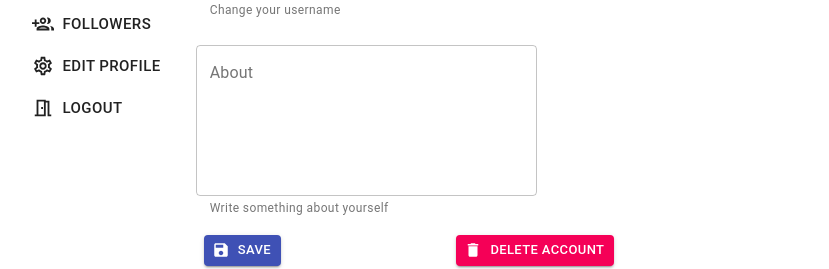
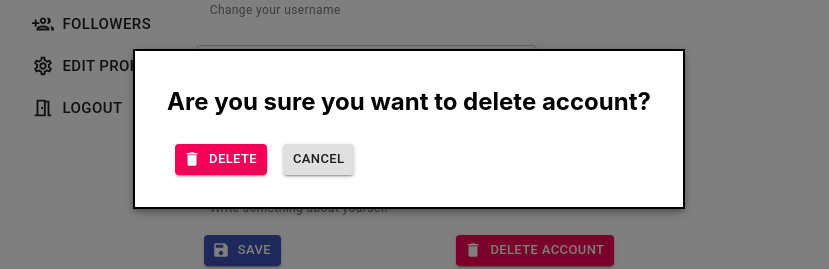
Before and after one commit to kami2/kwikker, a React (Create React App) app in the folder frontend/: page /edit in a window 1280 px wide. Both pictures are taken after a click on the button "DELETE ACCOUNT". Shown: the part 271-540 px from the top of the page, without its empty margins (231-1060 px from the left). Built offline with nearby package versions, Linux system fonts and the light colour scheme; no server answers.

Commit message:
Add delete account functionality

```diff
--- a/frontend/src/components/DeleteAccount.js
+++ b/frontend/src/components/DeleteAccount.js
@@ -1,9 +1,13 @@
-import React from 'react';
+import React, { useState } from 'react';
 import axiosInstance from '../axios';
+import { useNavigate } from 'react-router-dom';
 
 import { makeStyles } from '@material-ui/core/styles';
 import { Button } from '@material-ui/core';
 import DeleteIcon from '@material-ui/icons/Delete';
+import Modal from '@material-ui/core/Modal';
+import Backdrop from '@material-ui/core/Backdrop';
+import Fade from '@material-ui/core/Fade';
 
 
 
@@ -14,21 +18,44 @@ const useStyles = makeStyles((theme) => ({
     button: {
         margin: theme.spacing(1),
     },
+    modal: {
+        display: 'flex',
+        alignItems: 'center',
+        justifyContent: 'center',
+    },
+    paper: {
+        backgroundColor: theme.palette.background.paper,
+        border: '2px solid #000',
+        boxShadow: theme.shadows[5],
+        padding: theme.spacing(2, 4, 3),
+    },
 }));
 
 
 export function DeleteAccount(props) {
+    const navigate = useNavigate();
     const classes = useStyles();
+    const [open, setOpen] = useState(false);
+
+    const handleOpen = () => {
+        setOpen(true);
+    };
+
+    const handleClose = () => {
+        setOpen(false);
+    };
 
 
     const handleSubmit = (event) => {
         event.preventDefault();
-        console.log('deleting')
-        // axiosInstance
-        //     .delete(`profile/edit/${props.toDelete}/`)
-        //     .then((res) => {
-        //         props.loadData();
-        //     });
+        axiosInstance
+            .delete(`profile/edit/${props.toDelete}`)
+            .then((res) => {
+                localStorage.removeItem('access_token');
+                localStorage.removeItem('refresh_token');
+                axiosInstance.defaults.headers['Authorization'] = null;
+                navigate('/');
+            });
     };
 
 
@@ -40,10 +67,47 @@ export function DeleteAccount(props) {
                 size="small"
                 className={classes.button}
                 startIcon={<DeleteIcon />}
-                onClick={handleSubmit}
+                onClick={handleOpen}
             >
                 Delete Account
             </Button>
+            <Modal
+                aria-labelledby="transition-modal-title"
+                aria-describedby="transition-modal-description"
+                className={classes.modal}
+                open={open}
+                onClose={handleClose}
+                closeAfterTransition
+                BackdropComponent={Backdrop}
+                BackdropProps={{
+                    timeout: 500,
+                }}
+            >
+                <Fade in={open}>
+                    <div className={classes.paper}>
+                        <h2 id="transition-modal-title">Are you sure you want to delete account?</h2>
+                        <Button
+                            variant="contained"
+                            color="secondary"
+                            size="small"
+                            className={classes.button}
+                            startIcon={<DeleteIcon />}
+                            onClick={handleSubmit}
+                        >
+                            Delete
+                        </Button>
+                        <Button
+                            variant="contained"
+                            color="default"
+                            size="small"
+                            onClick={handleClose}
+                            className={classes.button}
+                        >
+                            Cancel
+                        </Button>
+                    </div>
+                </Fade>
+            </Modal>
         </div>
     );
 }
--- a/frontend/src/components/EditProfile.js
+++ b/frontend/src/components/EditProfile.js
@@ -10,6 +10,7 @@ import { Typography } from "@material-ui/core";
 import Button from '@material-ui/core/Button';
 import SaveIcon from '@material-ui/icons/Save';
 import { DeleteAccount } from "./DeleteAccount";
+import { useNavigate } from 'react-router-dom';
 
 
 const useStyles = makeStyles((theme) => ({
@@ -39,6 +40,7 @@ const useStyles = makeStyles((theme) => ({
 export default function EditProfile(props) {
     const classes = useStyles();
     const {id} = currentUser();
+    const navigate = useNavigate();
 
     const [data, setData] = useState({ profile: [] });
     const [username, setUsername] = useState("")
@@ -79,6 +81,7 @@ export default function EditProfile(props) {
 			})
             .then((res) => {
                 loadData();
+                navigate(`/profile/${id}`);
               });
 	};
 
@@ -125,7 +128,7 @@ export default function EditProfile(props) {
                     >
                         Save
                     </Button>
-                    <DeleteAccount loadData={loadData} toDelete={id} />
+                    <DeleteAccount toDelete={id} />
                 </div>
                 </form>
             </div>
```
